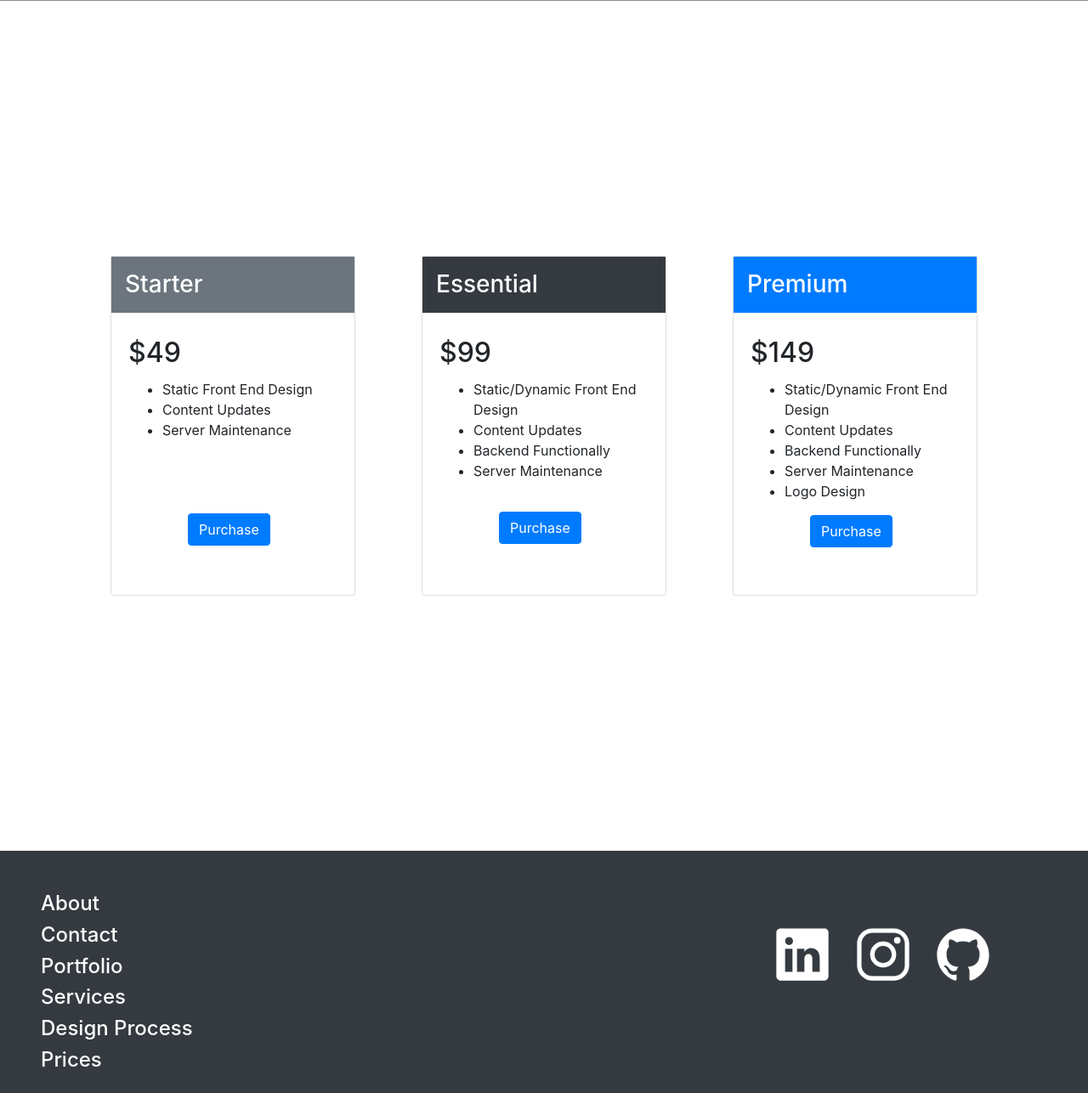
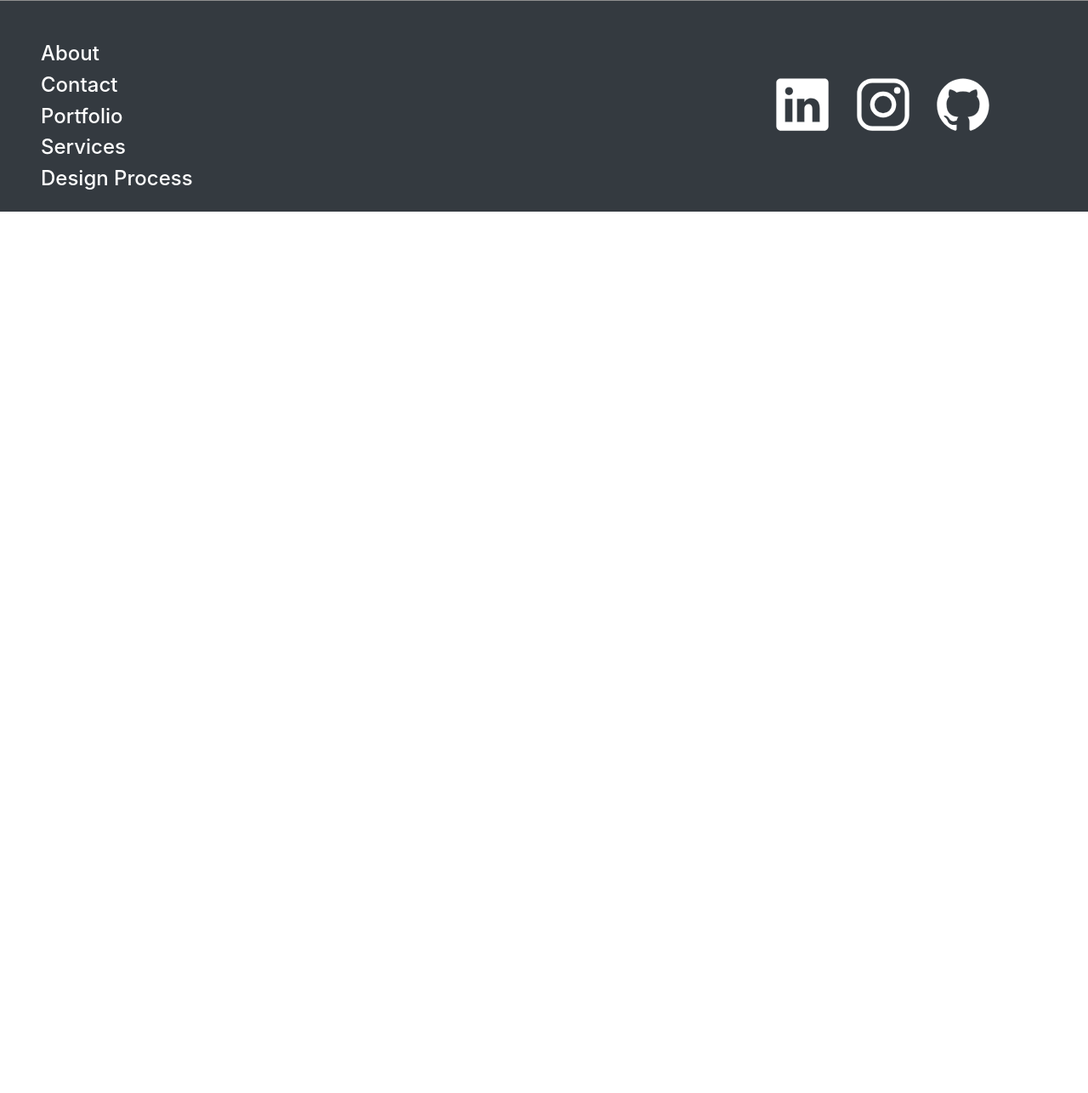
Before and after one commit to mbaileyfuturist/Portfolio, a PHP site: page /index.php in a window 1280 px wide. Shown: the part 4111-5397 px from the top of the page at 85% size. After the commit the page ends 4360 px from the top, so only its background shows below. Run offline with PHP 8.4, Linux system fonts and the light colour scheme; some libraries are stand-ins or nearby versions; some web fonts are replaced.

Commit message:
made navigation changes to fit php file restructuring.

```diff
--- a/templates/footer.php
+++ b/templates/footer.php
@@ -50,10 +50,10 @@
                           </div>
 
 
-                        <a href="portfolio.html"><h4 class="text-white">Portfolio</h4></a>
+                        <a href="portfolio.php"><h4 class="text-white">Portfolio</h4></a>
                         <a href="#services"><h4 class="text-white">Services</h4></a>
                         <a href="#design-process"><h4 class="text-white">Design Process</h4></a>
-                        <a href="#prices"><h4 class="text-white">Prices</h4></a>
+                        <!--<a href="#prices"><h4 class="text-white">Prices</h4></a>-->
                     </nav>
                 </div>
                 <div class="col-sm">
--- a/templates/header.php
+++ b/templates/header.php
@@ -50,10 +50,11 @@
                 <a href="javascript:void(0)" class="closebtn" onclick="closeNav()">&times;</a>
                 <a class="text-center" href="#about">About</a>
                 <a class="text-center" href="" data-toggle="modal" data-target="#exampleModal">Contact</a>
-                <a class="text-center" href="portfolio.html">Portfolio</a>
+                <a class="text-center" href="portfolio.php">Portfolio</a>
                 <a class="text-center" href="#services">Services</a>
                 <a class="text-center" href="#design-process" >Design Process</a>
-                <a class="text-center" href="#prices">prices</a>
+                <a class="text-center" href="index.php">Home</a>
+                <!--<a class="text-center" href="#prices">prices</a>-->
             </div>
 
             <div class="col mt-4">
@@ -62,7 +63,7 @@
 
            <div class="portfollio-div col mt-2">
                <div id="portfollio-div">
-                   <a href="portfolio.html"><ion-icon id="portfollio-icon" name="folder-open-outline" title="portfolio"></ion-icon></a>
+                   <a href="portfolio.php"><ion-icon id="portfollio-icon" name="folder-open-outline" title="portfolio"></ion-icon></a>
                     <p class="h5 text-white mr-5 icon-label">Portfolio</p>
                </div>
            </div>
--- a/templates/index.php
+++ b/templates/index.php
@@ -172,6 +172,7 @@
 
           </section>
 
+          <!-- May or may not include prices
           <section id="prices" class="prices d-flex align-items-center justify-content-center" style="width:100%;height:1000px">
               <div class="row">
                   <div class="col-sm mr-5">
@@ -222,6 +223,6 @@
                       </div>
                   </div>
               </div>
-          </section>
+          </section> -->
 
           <?php include 'footer.php'?>
--- a/templates/portfolio.php
+++ b/templates/portfolio.php
@@ -2,16 +2,16 @@
         <div class="container mt-5 mb-5">
             <div class="row">
               <div class="col-sm">
-                <a href="http://sub.mbaileyfuturist.dev/templates/" target="_BLANK"><img style="width:30rem;height:21rem;" src="images/RestaurantTemplate.png"></a>
+                <a href="http://sub.mbaileyfuturist.dev/templates/" target="_BLANK"><img style="width:30rem;height:21rem;" src="../static/images/RestaurantTemplate.png"></a>
               </div>
               <div class="col-sm">
-                <a href="http://sub1.mbaileyfuturist.dev/templates/" target="_BLANK"><img style="width:30rem;height:21rem;" src="images/MikesBookStore.png"></a>
+                <a href="http://sub4.mbaileyfuturist.dev/Mikes-Book-Store-PHP-MYSQL-/templates/" target="_BLANK"><img style="width:30rem;height:21rem;" src="../static/images/MikesBookStore.png"></a>
               </div>
             </div>
 
             <div class="row mt-5">
                 <div class="col-sm">
-                    <a href="http://sub3.mbaileyfuturist.dev/Auto-Body-Template/templates/" target="_BLANK"><img style="width:30rem;height:21rem;" src="images/AutoTemplate.png"></a>
+                    <a href="http://sub3.mbaileyfuturist.dev/Auto-Body-Template/templates/" target="_BLANK"><img style="width:30rem;height:21rem;" src="../static/images/AutoTemplate.png"></a>
                 </div>
                 <div class="col-sm">
                 </div>
```
